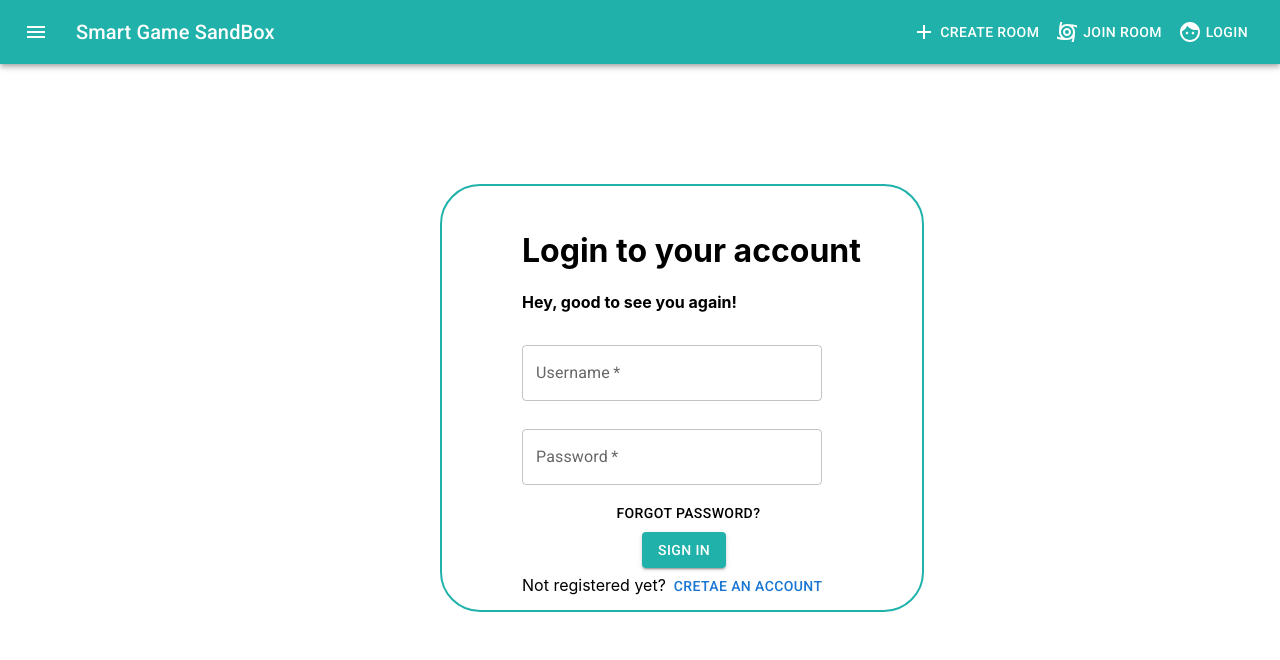
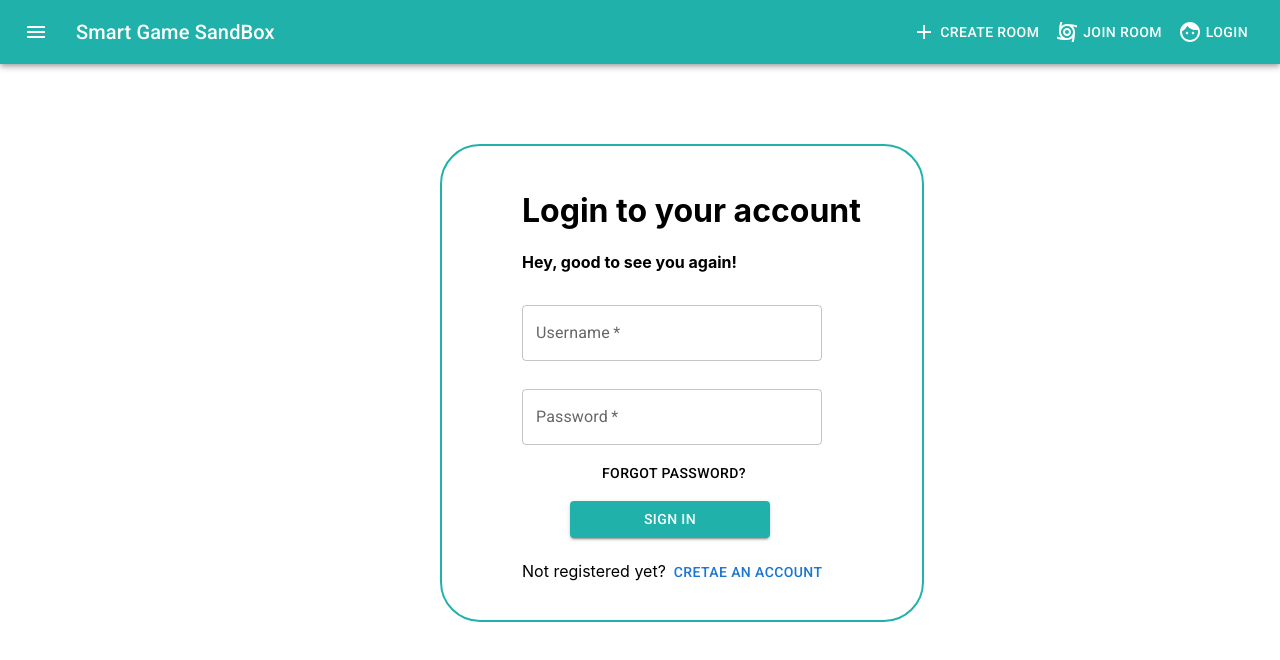
Before and after one commit to SmartGameSandbox/GameSandBox, a React (Create React App) app: page / in a window 1280 px wide. Shown: the top 660 px of the page. Built offline with nearby package versions, Linux system fonts and the light colour scheme; no server answers.

Commit message:
check in a quick fix for demo

```diff
--- a/src/components/loginComponent/loginStyle.js
+++ b/src/components/loginComponent/loginStyle.js
@@ -1,5 +1,3 @@
-import { clear } from "@testing-library/user-event/dist/clear";
-
 const styles = {
     textFieldStyle: {
         mb: 2.0,
@@ -7,25 +5,27 @@ const styles = {
         width: 300
     },
     roomBoxStyle: {
-        height: 400,
+        height: 450,
         width: 400,
         ml: "calc(50% - 200px)",
         border: "2px solid lightseagreen",
         borderRadius: 10,
-        mt: 15,
+        mt: 10,
         pt: 3,
         pl: 10
     },
     forgotPasswordStyle: {
         mt: 0,
         pt: 0,
-        ml: 10.8,
-        textAlign: "right",
+        ml: 9,
+        mb: 1.2,
         color: "black",
     },
     signInButtonStyle: {
         bgcolor: "lightseagreen",
-        ml: 15.0,
+        width: 200,
+        ml: 6,
+        mb: 2
     }
 }
 
```
